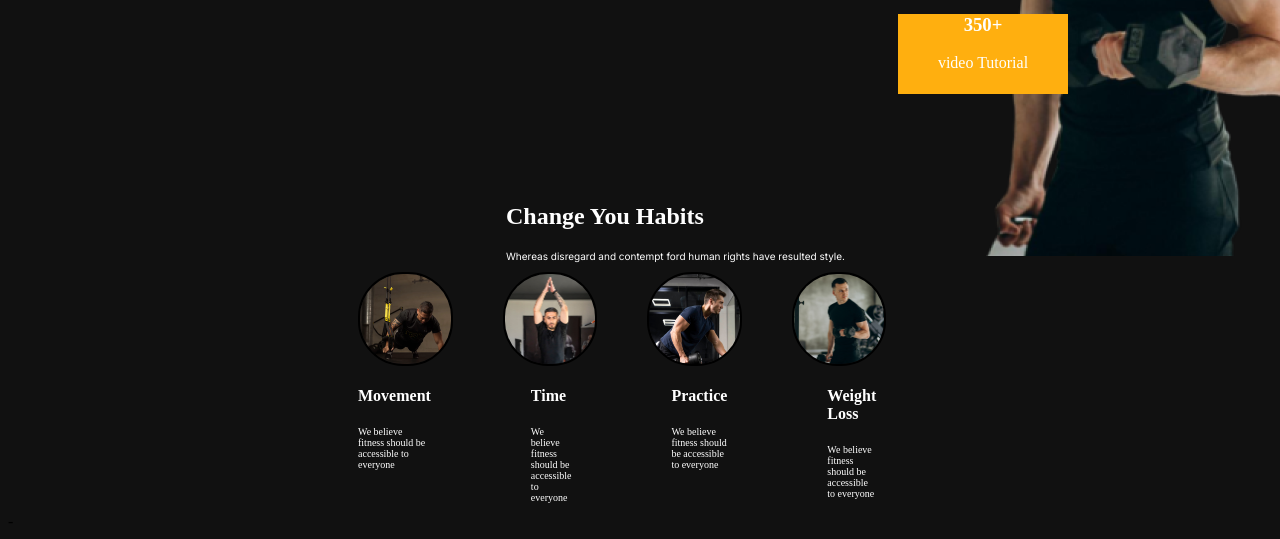
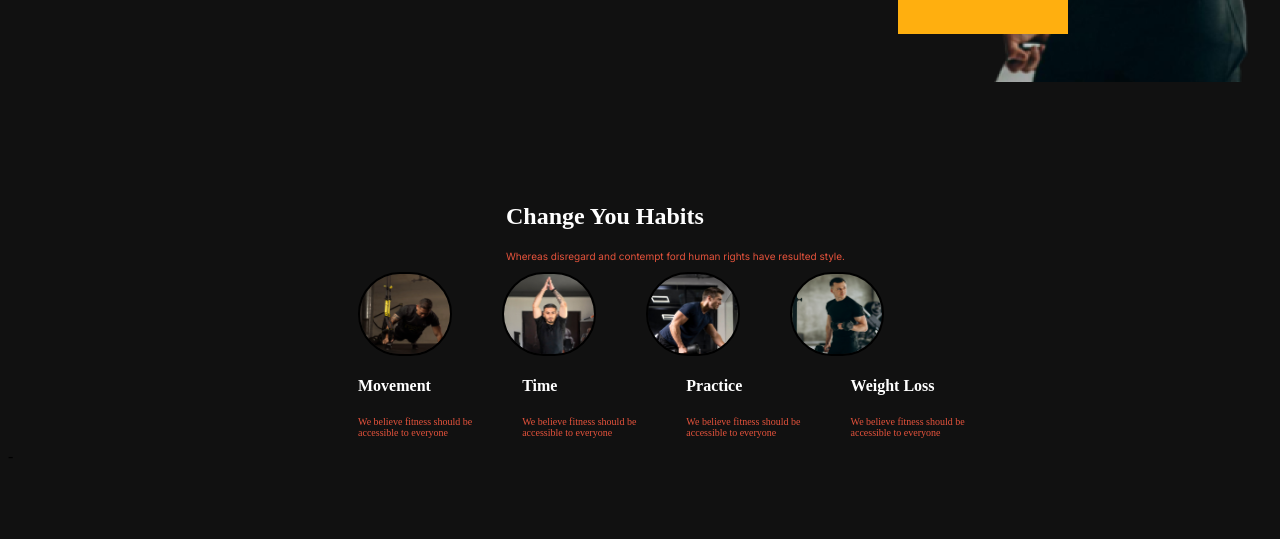
Before and after one commit to ovisack/my-assingnment-2, a plain HTML site: page index.html in a window 1280 px wide. Shown: the part 607-1146 px from the top of the page. After the commit the page ends 1081 px from the top, so only its background shows below. Drawn offline with Linux system fonts and the light colour scheme; a web font is replaced by a local one.

Commit message:
6 commit

```diff
--- a/index.html
+++ b/index.html
@@ -15,7 +15,7 @@
     <link rel="stylesheet" href="./style/html.css">
 
 </head>
-<body class="work-sans-font">
+    <body>
 
      <header class="cart-nav">
 
@@ -66,7 +66,7 @@
           </header>
 
 
-       <section class="leout">
+       <section class="leout-1">
         <div class="hading">
             <h1 class="hading-1" > Change You Habits</h1>
             <p class="pas">
@@ -88,24 +88,30 @@
 
         <div class="hetlain-1">
         <h4>Movement</h4>
-        <p class="p"> We believe fitness should be accessible to everyone</p>
+        <p class="p"> We believe fitness should be <br> accessible to everyone</p>
 </div>
 <div class="hetlain-2">
     <h4>Time</h4>
-    <p class="p">We believe fitness should be accessible to everyone</p>
+    <p class="p">We believe fitness should be <br> accessible to everyone</p>
 </div>
 <div class="hetlain-3">
     <h4>Practice</h4>
-    <p class="p">We believe fitness should be accessible to everyone</p>
+    <p class="p">We believe fitness should be <br> accessible to everyone</p>
 </div>
 <div class="hetlain-4">
     <h4 class="h-4">Weight Loss</h4>
-    <p class="p">We believe fitness should be accessible to everyone</p>
+    <p class="p">We believe fitness should be <br> accessible to everyone</p>
 
 </div>
           </div>
+          </section>
 
     </section> -
+    <section class="ran">
+        <div class="ran">
+        <!-- <img src="./images/run.jpg" alt=""> -->
+               </div>
+    </section>
 
 </body>
 </html>
--- a/style/html.css
+++ b/style/html.css
@@ -10,21 +10,12 @@
 
 
 
+}
+body{
+  background-color: #111111;
+}
 
-}
-/* }
-.work-sans-font {
-  font-family: "Work Sans", sans-serif;
-  font-optical-sizing: auto;
-  font-weight: weight;
-  font-style: normal;
-}
-.info h1{
-  font-family: "Work Sans" ;
-  color: black;
-} */
-
-body{
+.cart-nav{
   background-color: #111111;
   display:block ;
 background-image: url(/Images\ 2.png);
@@ -104,7 +95,7 @@ nav ul li a{
  .info{
   color: #FFFFFF;
   margin-left: 300px;
-  margin-top: -545px;
+  margin-top: -440px;
   font-weight: bolder;
   font-size: 2em;
 
@@ -133,7 +124,7 @@ nav ul li a{
    text-align: center;
   width: 180px;
   height: 90px;
-  margin-top:150px ;
+  margin-top:80px ;
   margin-left:1199px;
   border-radius:12px ; */
 
@@ -146,7 +137,7 @@ nav ul li a{
   color: #FFFFFF;
   background-color: #ffaf0f;
   width:170px ;
-  height:80px ;
+  height:90px ;
   margin-top: 250px ;
   margin-left: 890px;
   text-align: center;
@@ -163,6 +154,7 @@ margin-left: 200px;
 
 }
 .box1{
+
   width: 200px;
   height: 45px;
   color: #FFFFFF;
@@ -188,13 +180,14 @@ margin-left: 200px;
 
 
 /* img leout style */
-.leout{
+.leout-1{
   display: flex;
   width: 1044px;
   height: ;
   margin-top: ;
   margin-left: 498px;
   gap: 58px;
+
 
 
 }
@@ -209,39 +202,41 @@ margin-left: 200px;
   line-height: ;
   letter:0.3px;
   /* align-items: center; */
+  color:#E6533C;
 }
 /* cintanier style */
-  .cintanier{
 
-  display: flex;
+.cintanier{
+display: flex;
+
   gap: 50px;
   margin-left: 350px;
 
 
   }
   .box-4{
-    width: 450px;
-    height: 90px;
+    width: 90px;
+    height: 80px;
     border: 2px solid black;
     border-radius: 45px 45px ;
    }
  .box-1{
-  width: 450px;
-  height: 90px;
+  width: 90px;
+  height: 80px;
   border: 2px solid black;
   border-radius: 45px 45px ;
 
   }
   .box-2{
-    width: 450px;
-    height: 90px;
+    width: 90px;
+    height: 80px;
     border: 2px solid black;
     border-radius: 45px 45px ;
 
   }
   .box-3{
-    width: 450px;
-    height: 90px;
+    width: 90px;
+    height: 80px;
     border: 2px solid black;
     border-radius: 45px 45px ;
   }
@@ -249,7 +244,7 @@ margin-left: 200px;
   .hetlain{
     color: #FFFFFF;
    display: flex;
-    gap: 100px;
+    gap: 50px;
     margin-left: 350px;
 
 
@@ -262,11 +257,15 @@ margin-left: 200px;
 
 
   .p{
-
+ color: #E6533C;
 
     font-size: 10px;
 
 
+  }
+  /* img style 3 */
+  .ran{
 
-
+background-color:
+#222222;
   }
```
